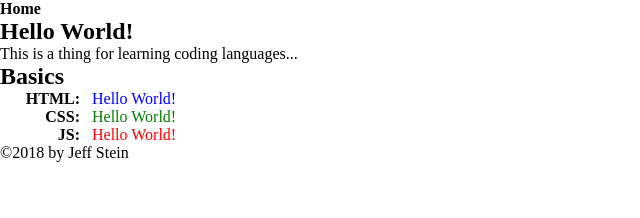
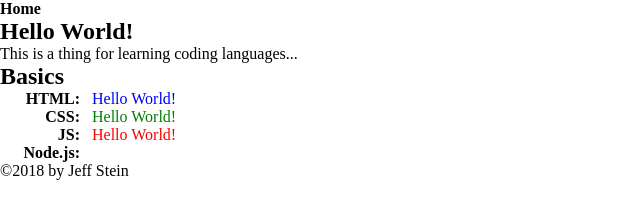
Before and after one commit to jstein-ftdi/hello-world, a website: page src/index.html in a window 1280 px wide. Shown: the whole page, without its empty margins (0-640 px from the left). Drawn offline with Linux system fonts and the light colour scheme.

Commit message:
npm init. reorg.

```diff
--- a/index.html
+++ b/src/index.html
@@ -73,6 +73,9 @@
 						</script>
 					</span>
 				</li>
+				<li class="nodejs">
+					<strong>Node.js</strong>
+				</li>
 			</ul>
 		</section>
 	</main>
```
Also changed, not shown: package.json (added, +19 -0 lines).
